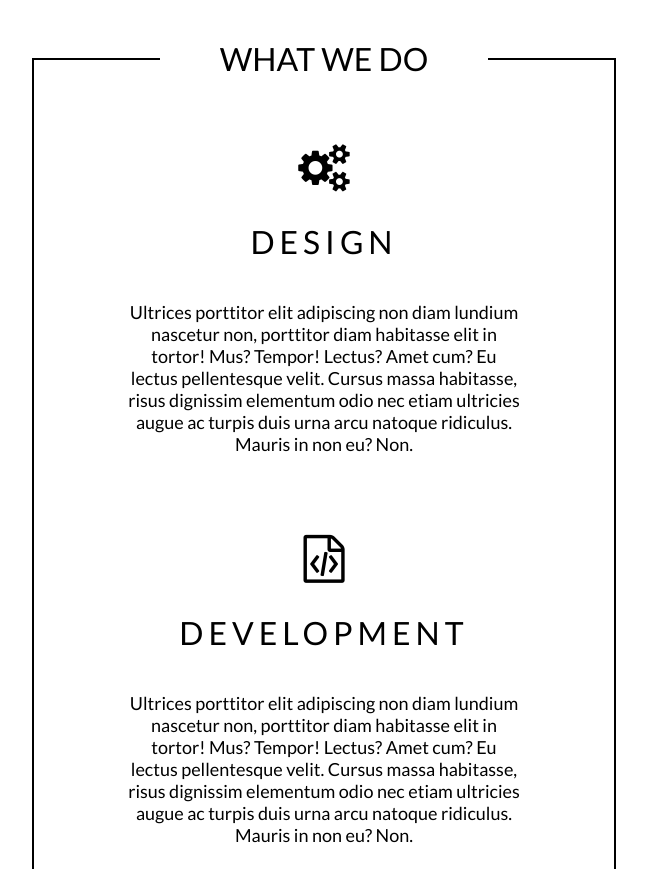
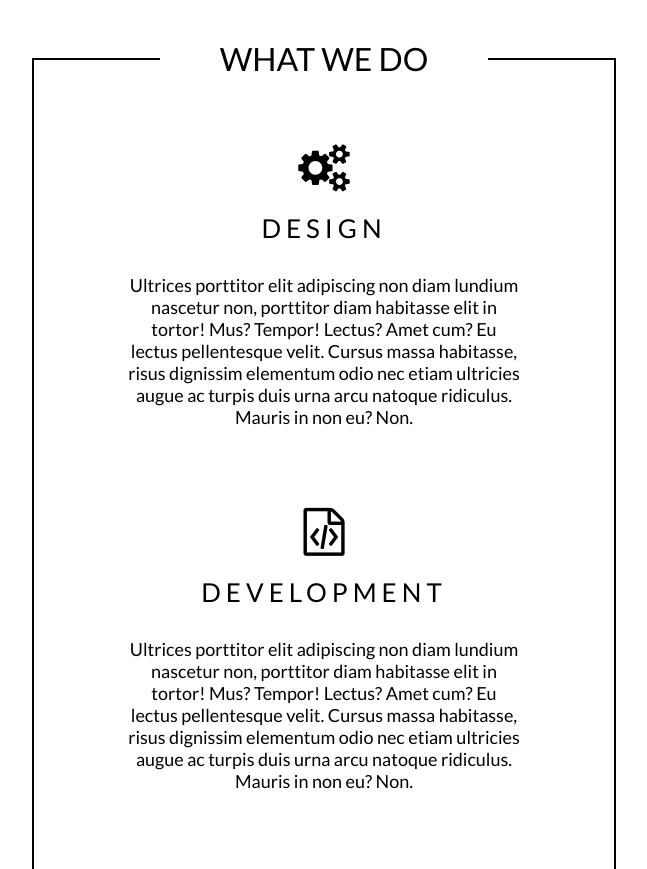
Before and after one commit to Rafal-Kowalczyk/portfolio_7_7, a website: page index.html in a window 1024 px wide. Shown: the part 1400-2269 px from the top of the page, without its empty margins (188-835 px from the left). Drawn offline with Linux system fonts and the light colour scheme.

Commit message:
Add media queries style for .block-3

```diff
--- a/sass/style.scss
+++ b/sass/style.scss
@@ -224,7 +224,18 @@ body {
   	p {
 	    font: 18px $fonts;
 	    padding: 20px 80px;
+  	}
   }
+
+  /* section .block-3*/
+  .what-1 {
+    margin-top: 50px;
+    margin-bottom: 20px;
+
+    h3 {
+	    font: 26px $fonts;
+	    margin: 10px 0;
+	 }
   }
 
 }
```
Also changed, not shown: css/style.css, css/style.prefixed.css, 2 other files.
